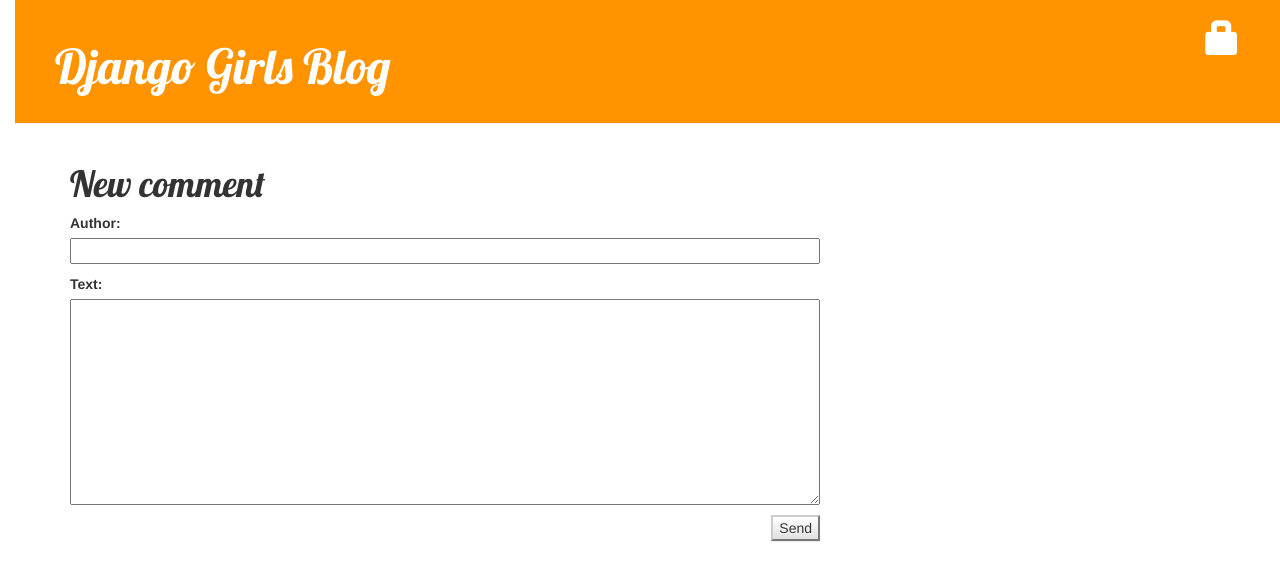
After one commit to shinyando/my-first-blog, a Django app: page /post/1/comment/ in a window 1280 px wide. The commit adds this page. Shown: the top 581 px of the page. Run offline with Django 3.2, Linux system fonts and the light colour scheme; tables that the repository leaves empty hold one stand-in row (values such as "Sample post"); some libraries are stand-ins or nearby versions.

Commit message:
add comment model

```diff
--- a/blog/admin.py
+++ b/blog/admin.py
@@ -1,5 +1,6 @@
 from django.contrib import admin
-from blog.models import Post
+from blog.models import Post, Comment
 
 # Register your models here.
 admin.site.register(Post)
+admin.site.register(Comment)
--- a/blog/forms.py
+++ b/blog/forms.py
@@ -1,6 +1,6 @@
 from django import forms
 
-from .models import Post
+from .models import Post, Comment
 
 
 class PostForm(forms.ModelForm):
@@ -8,3 +8,10 @@
     class Meta:
         model = Post
         fields = ('title', 'text',)
+
+
+class CommentForm(forms.ModelForm):
+
+    class Meta:
+        model = Comment
+        fields = ('author', 'text')
--- a/blog/models.py
+++ b/blog/models.py
@@ -17,5 +17,23 @@
         self.save()
 
     def __str__(self):
-        a = 100
         return self.title
+
+    def approved_comments(self):
+        return self.comments.filter(approved_comment=True)
+
+
+class Comment(models.Model):
+    post = models.ForeignKey(
+        'blog.Post', on_delete=models.CASCADE, related_name='comments')
+    author = models.CharField(max_length=200)
+    text = models.TextField()
+    created_date = models.DateTimeField(default=timezone.now)
+    approved_comment = models.BooleanField(default=False)
+
+    def approve(self):
+        self.approved_comment = True
+        self.save()
+
+    def __str__(self):
+        return self.text
--- a/blog/static/css/blog.css
+++ b/blog/static/css/blog.css
@@ -63,3 +63,7 @@
 .post h1 a:visited {
   color: #000000;
 }
+
+.comment {
+  margin: 20px 0px 20px 20px;
+}
--- /dev/null
+++ b/blog/templates/blog/add_comment_to_post.html
@@ -0,0 +1,9 @@
+{% extends 'blog/base.html' %}
+
+{% block content %}
+    <h1>New comment</h1>
+    <form method="POST" class="post-form">{%  csrf_token %}
+        {{ form.as_p }}
+        <button type="submit" class="save btn-default">Send</button>
+    </form>
+{% endblock content %}
--- a/blog/templates/blog/base.html
+++ b/blog/templates/blog/base.html
@@ -12,6 +12,9 @@
         {% if user.is_authenticated %}
             <a href "{% url 'post_draft_list' %}" class='top-menu'<span class="glyphicon-plus"></span></a>
             <a href="{% url 'post_new' %}" class="top-menu"><span class="glyphicon-plus"></span></a>
+            <p class="top-menu">Hello {{ user.username }} <small>(<a href="{% url 'logout' %}"Log out)</small></p>
+        {% else %}
+            <a href="{% url 'login' %}" class="top-menu"><span class="glyphicon glyphicon-lock"></span></a>
         {% endif %}
             <h1><a href="/">Django Girls Blog</a></h1>
         </div>
--- a/blog/templates/blog/post_list.html
+++ b/blog/templates/blog/post_list.html
@@ -7,6 +7,7 @@
             </div>
             <h1><a href="{% url 'post_detail' pk=post.pk %}">{{ post.title }}</a></h1>
             <p>{{ post.text|linebreaksbr }}</p>
+            <a href="{% url 'post_detail' pk=post.pk %}">Comments: {{ post.approved_comments.count }}</a>
         </div>
     {% endfor %}
 {% endblock %}
--- a/blog/urls.py
+++ b/blog/urls.py
@@ -9,4 +9,9 @@
     path('drafts/', views.post_draft_list, name='post_draft_list'),
     path('post/<pk>/publish/', views.post_publish, name='post_publish'),
     path('post/<pk>/remove/', views.post_remove, name='post_remove'),
+    path('post/<int:pk>/comment/', views.add_comment_to_post,
+         name='add_comment_to_post'),
+    path('comment/<int:pk>/approve/',
+         views.comment_approve, name='comment_approve'),
+    path('comment/<int:pk>/remove', views.comment_remove, name='comment_remove'),
 ]
--- a/blog/views.py
+++ b/blog/views.py
@@ -1,8 +1,9 @@
 from django.shortcuts import render, get_object_or_404
-from .models import Post
+from .models import Post, Comment
 from django.utils import timezone
-from .forms import PostForm
+from .forms import PostForm, CommentForm
 from django.shortcuts import redirect
+from django.contrib.auth.decorators import login_required
 
 
 def post_list(request):
@@ -16,6 +17,7 @@
     return render(request, 'blog/post_detail.html', {'post': post})
 
 
+@login_required
 def post_new(request):
     if request.method == "POST":
         form = PostForm(request.POST)
@@ -29,6 +31,7 @@
     return render(request, 'blog/post_edit.html', {'form': form})
 
 
+@login_required
 def post_edit(request, pk):
     post = get_object_or_404(Post, pk=pk)
     if request.method == "POST":
@@ -43,19 +46,50 @@
     return render(request, 'blog/post_edit.html', {'form': form})
 
 
+@login_required
 def post_draft_list(request):
     posts = Post.objects.filter(
         published_date__isnull=True).order_by('created_date')
     return render(request, 'blog/post_draft_list.html', {'posts': posts})
 
 
+@login_required
 def post_publish(request, pk):
     post = get_object_or_404(Post, pk=pk)
     post.publish()
     return redirect('post_detail', pk=pk)
 
 
+@login_required
 def post_remove(request, pk):
     post = get_object_or_404(Post, pk=pk)
     post.delete()
     return redirect('post_list')
+
+
+def add_comment_to_post(request, pk):
+    post = get_object_or_404(Post, pk=pk)
+    if request.method == "POST":
+        form = CommentForm(request.POST)
+        if form.is_valid():
+            comment = form.save(commit=False)
+            comment.post = post
+            comment.save()
+            return redirect('post_detail', pk=post.pk)
+    else:
+        form = CommentForm()
+        return render(request, 'blog/add_comment_to_post.html', {'form': form})
+
+
+@login_required
+def comment_approve(request, pk):
+    comment = get_object_or_404(Comment, pk=pk)
+    comment.approve()
+    return redirect('post_detail', pk=comment.post.pk)
+
+
+@login_required
+def comment_remove(request, pk):
+    comment = get_object_or_404(Comment, pk=pk)
+    comment.delete()
+    return redirect('post_detail', pk=comment.post.pk)
--- a/mysite/settings.py
+++ b/mysite/settings.py
@@ -120,3 +120,6 @@
 
 STATIC_URL = '/static/'
 STATIC_ROOT = os.path.join(BASE_DIR, 'db.sqlite3')
+
+
+LOGIN_REDIRECT_URL = '/'
--- a/mysite/urls.py
+++ b/mysite/urls.py
@@ -16,7 +16,11 @@
 from django.contrib import admin
 from django.urls import path, include
 
+from django.contrib.auth import views
+
 urlpatterns = [
     path('admin/', admin.site.urls),
+    path('accounts/login/', views.LoginView.as_view(), name='login'),
+    path('accounts/logout/', views.LogoutView.as_view(next_page='/'), name='logout'),
     path('', include('blog.urls')),
 ]
```
Also changed, not shown: blog/templates/blog/post_detail.html (+20 -0 lines), blog/templates/registration/login.html (added, +24 -0 lines), blog/migrations/0002_comment.py (added).
